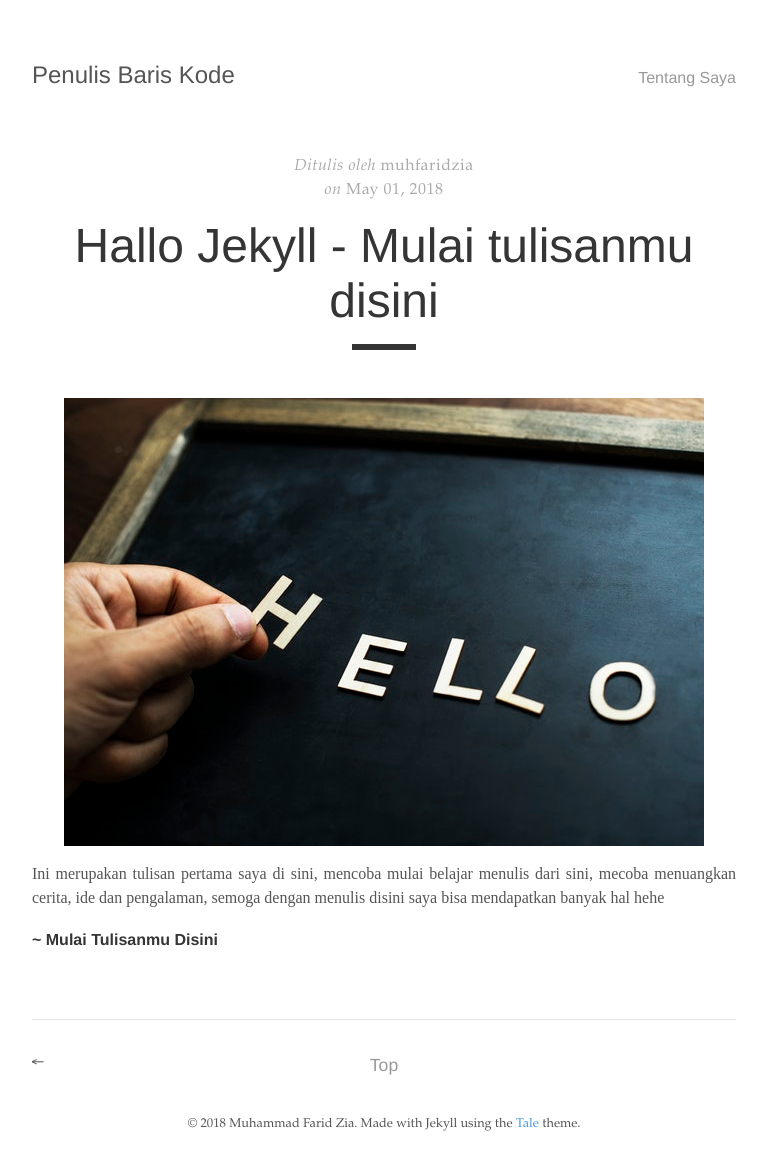
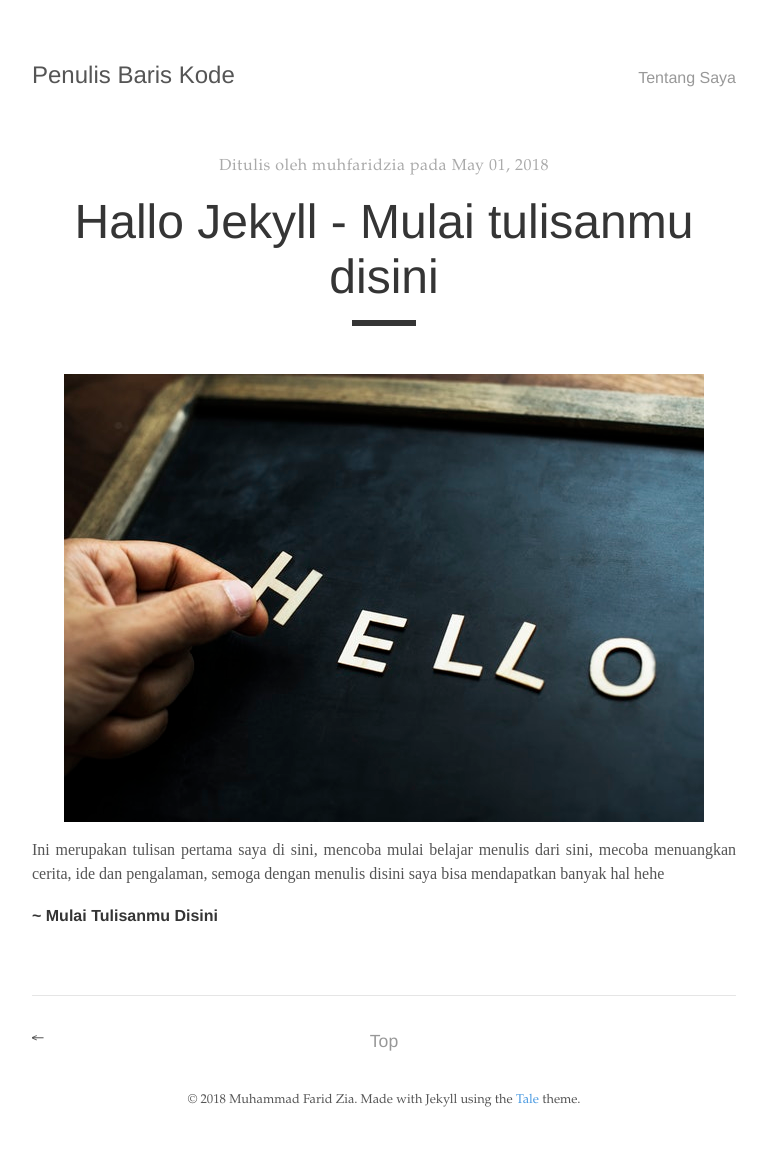
Before and after one commit to mfaridzia/mfaridzia.github.io, a Jekyll site: the page built from _posts/2018-05-01-hallo-jekyll-mulai-tulisanmu.md, in a window 1280 px wide. Shown: the whole page, without its empty margins (256-1022 px from the left). Built offline with Jekyll 4.4.1, drawn with Linux system fonts in a browser that asks for light colours; after the commit the page ends 1143 px from its top, so only the background shows below that.

Commit message:
Update post.html

```diff
--- a/_layouts/post.html
+++ b/_layouts/post.html
@@ -4,7 +4,7 @@ layout: default
 
 <div class="post">
   <div class="post-info">
-    <span>Ditulis oleh</span>
+    <span style="font-style: normal;">Ditulis oleh</span>
     {% if page.author %}
         {{ page.author }}
     {% else %}
@@ -12,8 +12,8 @@ layout: default
     {% endif %}
 
     {% if page.date %}
-      <br>
-      <span>on&nbsp;</span><time datetime="{{ page.date }}">{{ page.date | date: "%B %d, %Y" }}</time>
+
+      <span style="font-style: normal;">pada&nbsp;</span><time datetime="{{ page.date }}">{{ page.date | date: "%B %d, %Y" }}</time>
     {% endif %}
   </div>
 
```
